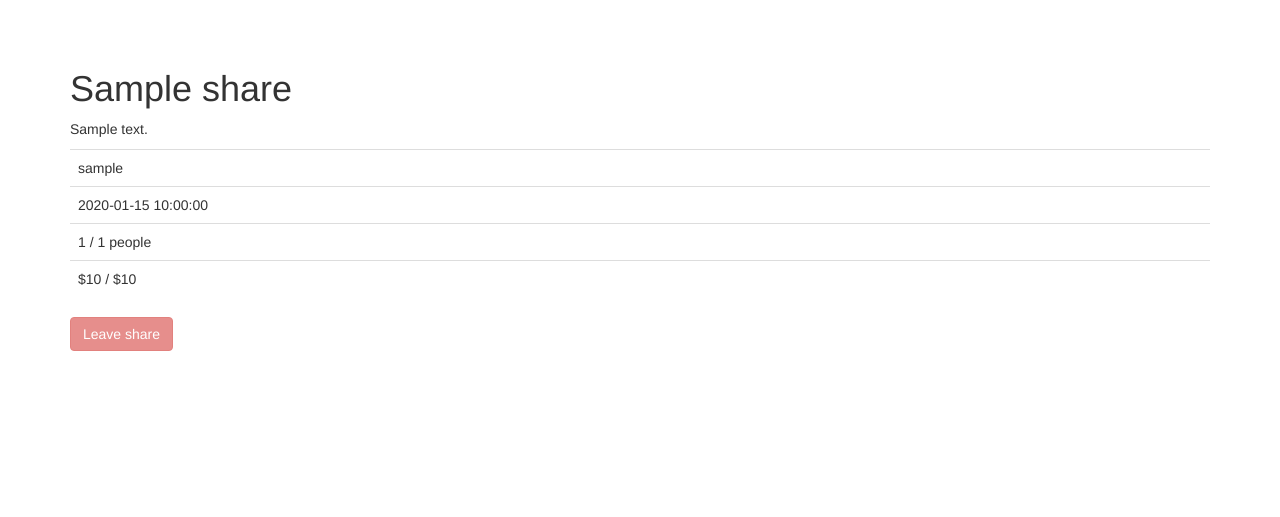
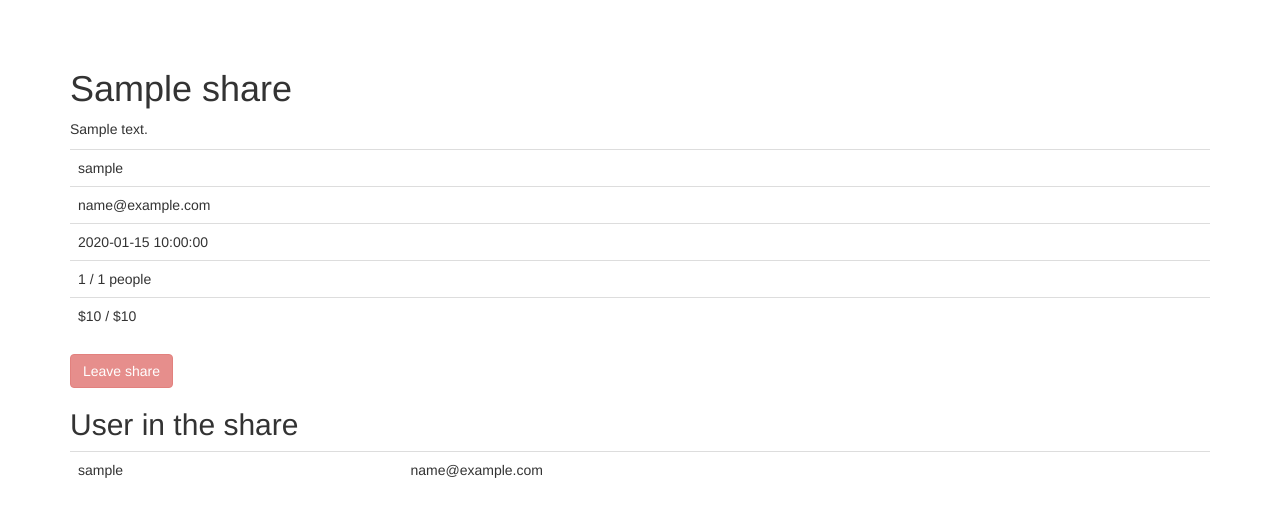
Before and after one commit to cyprieng/cost-sharing, a Flask app: page /share/1 in a window 1280 px wide. Shown: the part 51-568 px from the top of the page. Run offline with Flask 2, Linux system fonts and the light colour scheme; a user stored in the database is signed in; tables that the repository leaves empty hold one stand-in row (values such as "Sample post"); data that the repository does not hold is empty; some libraries are stand-ins or nearby versions.

Commit message:
Creator of a share can now see who is in the share

```diff
--- a/app/templates/share.html
+++ b/app/templates/share.html
@@ -5,6 +5,7 @@
 
     <table class="table">
         <tr><td>{{ share.author.nickname }}</td></tr>
+        <tr><td>{{ share.author.email }}</td></tr>
         <tr><td>{{ share.timestamp }}</td></tr>
         <tr><td>{{ share.people_in|length }} / {{ share.number_people }} people</td></tr>
         <tr><td>${{ share.price_per_people }} / ${{ share.price_total }}</td></tr>
@@ -15,4 +16,17 @@
     {% else %}
         <a href="{{ url_for('leaveshare', share_id=share.id) }}" class="btn btn btn-danger btn-xlarge" {% if share.closed %}disabled="disabled"{% endif %}>Leave share</a>
     {% endif %}
+
+    {% if user == share.author %}
+        <h2>User in the share</h2>
+
+        <table class="table">
+            {% for js in share.people_in %}
+                <tr>
+                    <td>{{ js.user.nickname }}</td>
+                    <td>{{ js.user.email }}</td>
+                </tr>
+            {% endfor %}
+        </table>
+    {% endif %}
 {% endblock %}
--- a/app/templates/your_share.html
+++ b/app/templates/your_share.html
@@ -17,7 +17,12 @@
                 {% if not share.closed %}
                     <td><a class="ok" href="{{ url_for('close_share', share_id=share.id) }}"><span class="glyphicon glyphicon-ok"></span></a></td>
                     <td><a class="remove" href="{{ url_for('remove_share', share_id=share.id) }}"><span class="glyphicon glyphicon-remove"></span></a></td>
+                {% else %}
+                    <td></td>
+                    <td></td>
                 {% endif %}
+
+                <td><a href="{{ url_for('share', share_id=share.id) }}" class="btn btn-default btn-xlarge">Details</a></td>
             </tr>
         {% endfor %}
     </table>
--- a/app/views.py
+++ b/app/views.py
@@ -260,6 +260,7 @@ def share(share_id):
                            title=share.title,
                            alreadyIn=alreadyIn,
                            notif=g.notif.msg,
+                           user=g.user,
                            share=share)
 
 @app.route('/money', methods=['GET', 'POST'])
```
